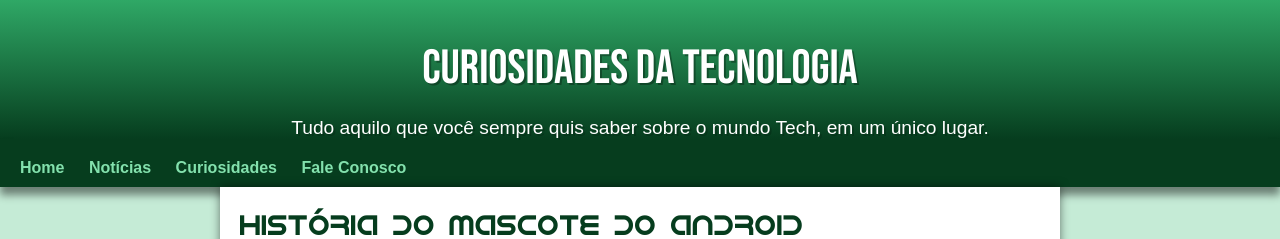
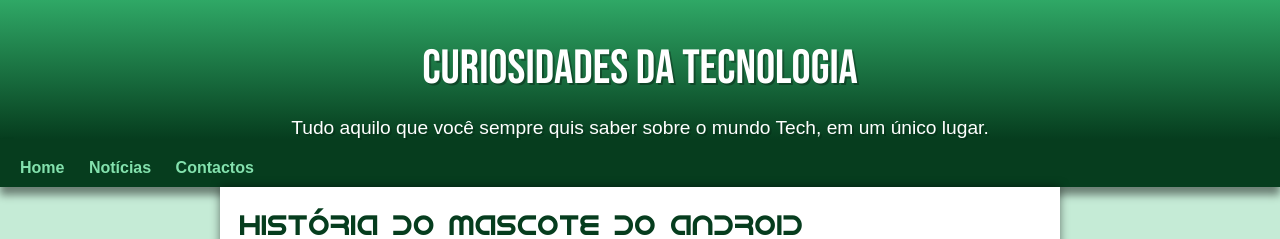
Before and after one commit to miguelafonsoo/projeto-android, a plain HTML site: page index.html in a window 1280 px wide. Shown: the top 239 px of the page. Drawn offline with Linux system fonts and the light colour scheme.

Commit message:
Update index.html

```diff
--- a/index.html
+++ b/index.html
@@ -15,8 +15,7 @@
     <nav>
         <a href="#" target="_self">Home</a>
         <a href="#" target="_self">Notícias</a>
-        <a href="#" target="_self">Curiosidades</a>
-        <a href="#">Fale Conosco</a>
+        <a href="#">Contactos</a>
     </nav>
     <main>
         <section >
```
